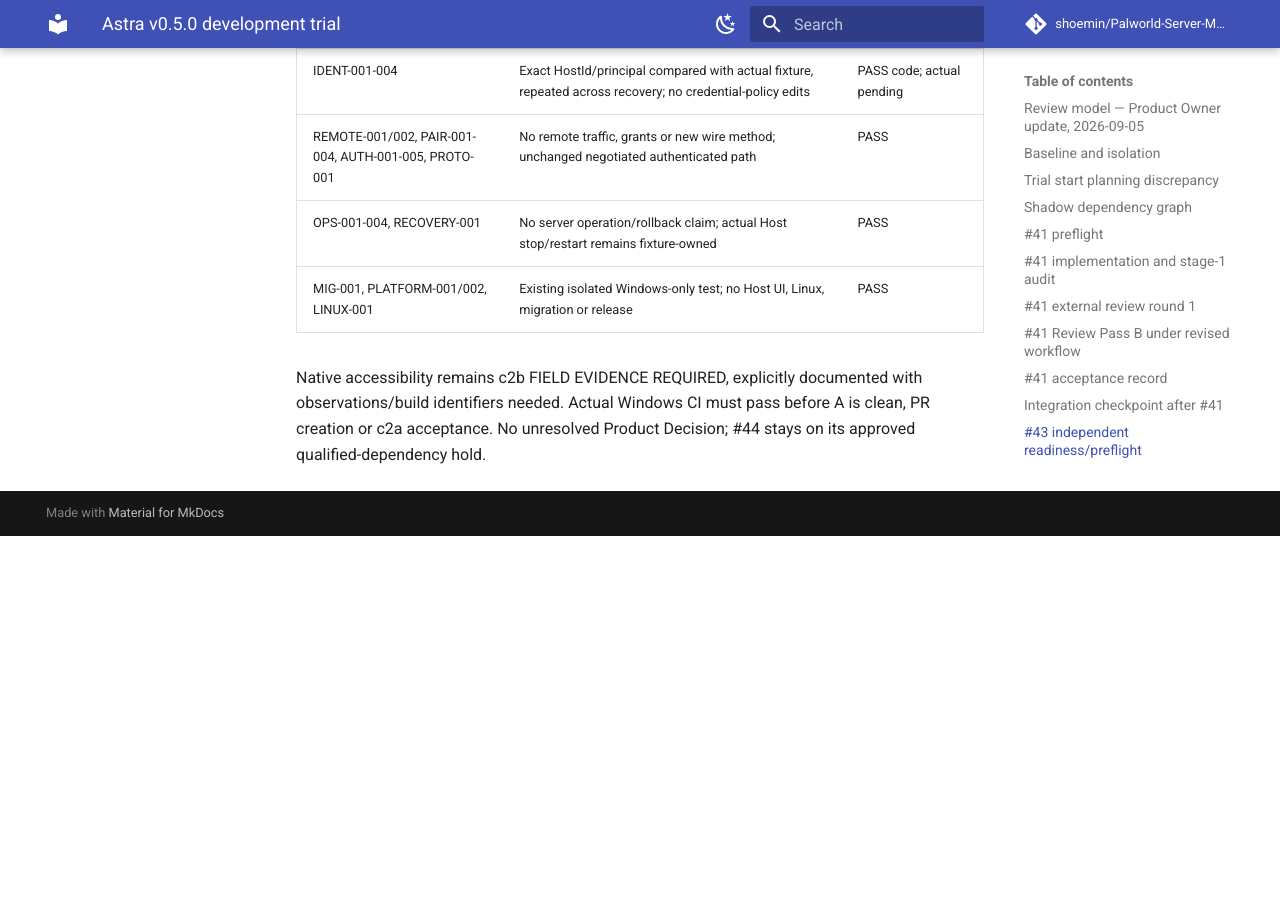
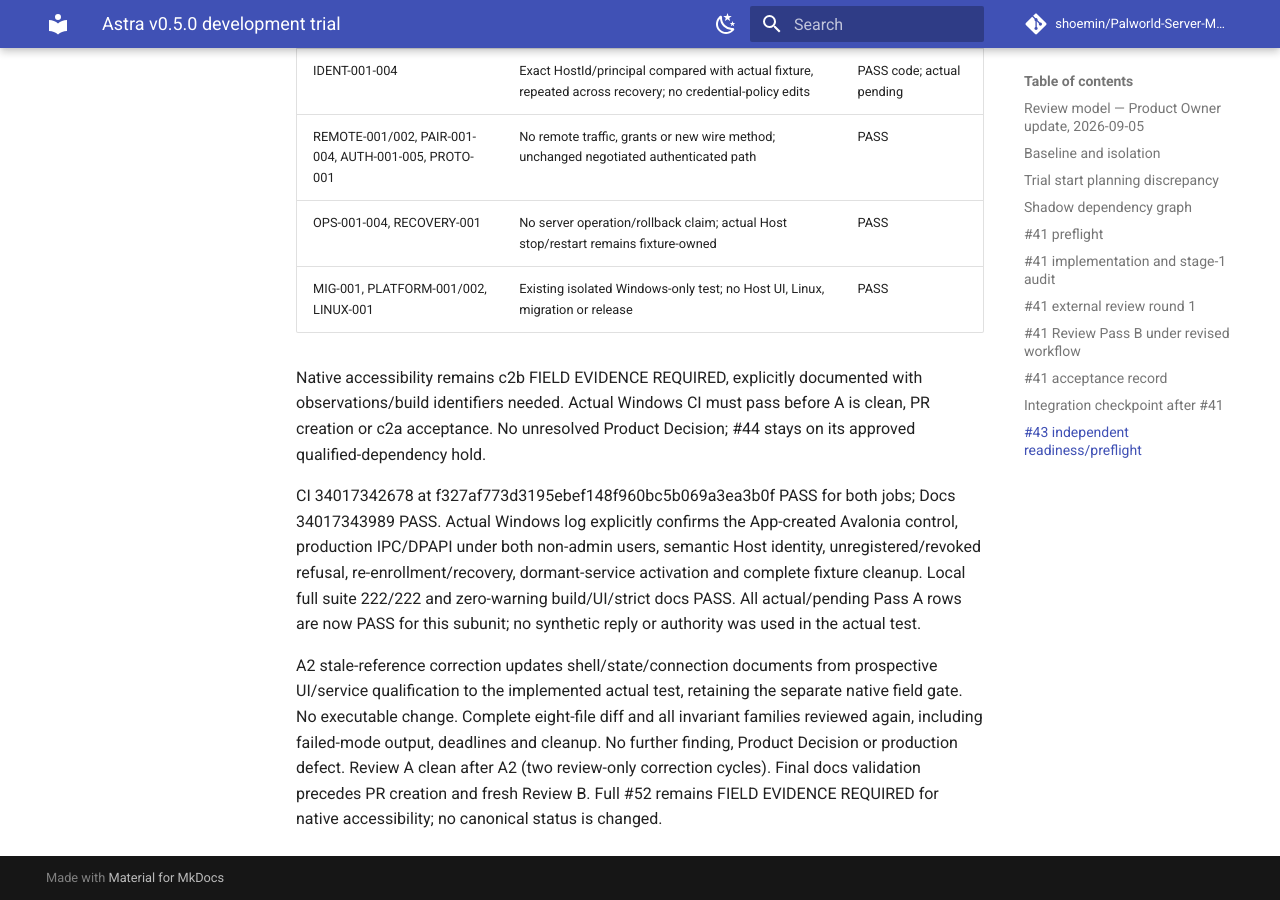
Before and after one commit to shoemin/Palworld-Server-Manager, an MkDocs documentation site: the page built from docs/experiments/astra-v0.5.0-trial.md, in a window 1280 px wide and 900 px high, scrolled down 124198 px. Built offline with MkDocs 1.6.1 and Material for MkDocs 9.7.7, drawn with Linux system fonts in a browser that asks for light colours; comment, search, counter and statistics services are not loaded; before the commit the page ends 124734 px from its top, so only the background shows below that.

Commit message:
docs: record actual Avalonia Windows qualification and clean Review A

```diff
--- a/docs/experiments/astra-v0.5.0-trial.md
+++ b/docs/experiments/astra-v0.5.0-trial.md
@@ -1338,3 +1338,7 @@ Complete fixture audit: new mode exists only in the test executable, uses the re
 | MIG-001, PLATFORM-001/002, LINUX-001 | Existing isolated Windows-only test; no Host UI, Linux, migration or release | PASS |
 
 Native accessibility remains c2b FIELD EVIDENCE REQUIRED, explicitly documented with observations/build identifiers needed. Actual Windows CI must pass before A is clean, PR creation or c2a acceptance. No unresolved Product Decision; #44 stays on its approved qualified-dependency hold.
+
+CI 34017342678 at f327af773d3195ebef148f960bc5b069a3ea3b0f PASS for both jobs; Docs 34017343989 PASS. Actual Windows log explicitly confirms the App-created Avalonia control, production IPC/DPAPI under both non-admin users, semantic Host identity, unregistered/revoked refusal, re-enrollment/recovery, dormant-service activation and complete fixture cleanup. Local full suite 222/222 and zero-warning build/UI/strict docs PASS. All actual/pending Pass A rows are now PASS for this subunit; no synthetic reply or authority was used in the actual test.
+
+A2 stale-reference correction updates shell/state/connection documents from prospective UI/service qualification to the implemented actual test, retaining the separate native field gate. No executable change. Complete eight-file diff and all invariant families reviewed again, including failed-mode output, deadlines and cleanup. No further finding, Product Decision or production defect. Review A clean after A2 (two review-only correction cycles). Final docs validation precedes PR creation and fresh Review B. Full #52 remains FIELD EVIDENCE REQUIRED for native accessibility; no canonical status is changed.
```
Also changed, not shown: docs/developer/v0.5-avalonia-connection.md (+1 -1 lines), docs/developer/v0.5-avalonia-shell.md (+1 -1 lines), docs/developer/v0.5-shell-state.md (+1 -1 lines).
